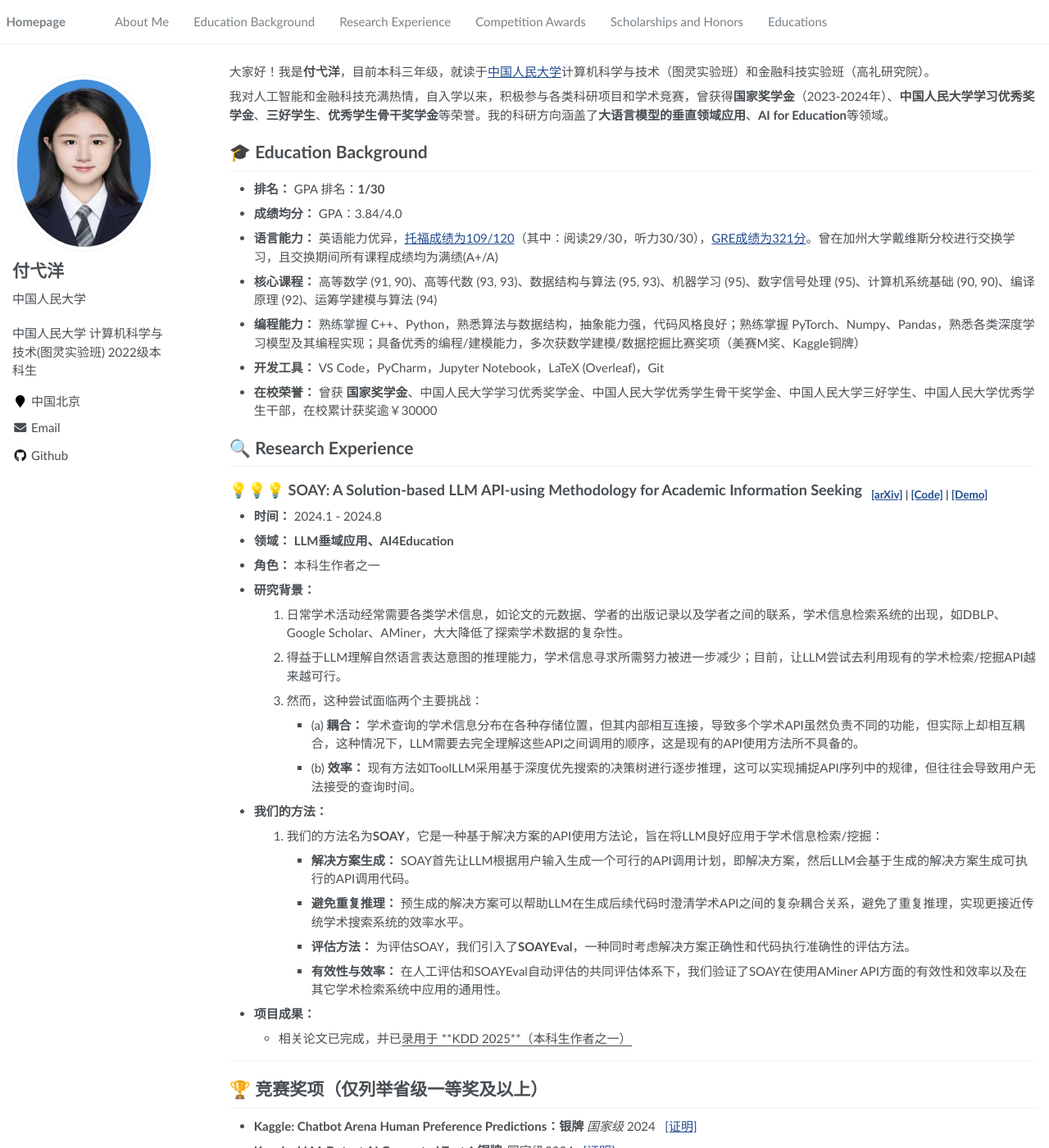
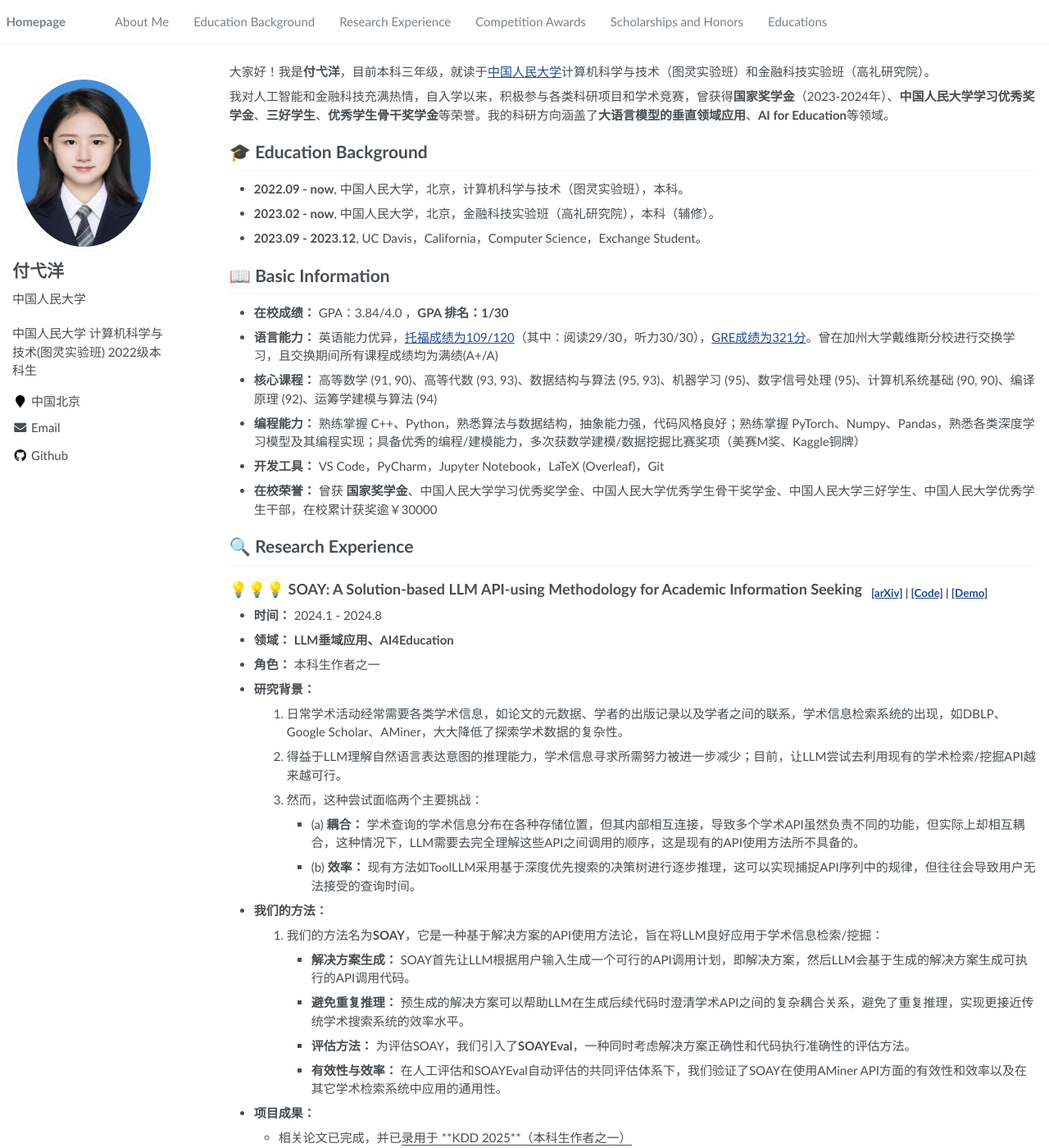
Before and after one commit to baiyingzhuying/baiyingzhuying.github.io, a Jekyll site: the page built from _pages/about.md, in a window 1280 px wide and 1400 px high. Shown: the whole window at 82% size. Built offline with Jekyll 4.4.1, drawn with Linux system fonts in a browser that asks for light colours; some of the changed text lies outside the part shown.

Commit message:
Update about.md

```diff
--- a/_pages/about.md
+++ b/_pages/about.md
@@ -21,14 +21,20 @@ redirect_from:
 我对人工智能和金融科技充满热情，自入学以来，积极参与各类科研项目和学术竞赛，曾获得**国家奖学金**（2023-2024年）、**中国人民大学学习优秀奖学金**、**三好学生**、**优秀学生骨干奖学金**等荣誉。我的科研方向涵盖了**大语言模型的垂直领域应用**、**AI for Education**等领域。
 
 # 🎓 Education Background
+- **2022.09 - now**, 中国人民大学，北京，计算机科学与技术（图灵实验班），本科。
+- **2023.02 - now**, 中国人民大学，北京，金融科技实验班（高礼研究院），本科（辅修）。
+- **2023.09 - 2023.12**, UC Davis，California，Computer Science，Exchange Student。
 
-- **排名：** GPA 排名：**1/30**
-- **成绩均分：** GPA：3.84/4.0
+# 📖 Basic Information
+
+- **在校成绩：** GPA：3.84/4.0 ，**GPA 排名：1/30**
 - **语言能力：** 英语能力优异，[托福成绩为109/120](https://baiyingzhuying.github.io/docs/ENGLISHtofel.pdf)（其中：阅读29/30，听力30/30），[GRE成绩为321分](https://baiyingzhuying.github.io/docs/ENGLISHgre.pdf)。曾在加州大学戴维斯分校进行交换学习，且交换期间所有课程成绩均为满绩(A+/A)
 - **核心课程：** 高等数学 (91, 90)、高等代数 (93, 93)、数据结构与算法 (95, 93)、机器学习 (95)、数字信号处理 (95)、计算机系统基础 (90, 90)、编译原理 (92)、运筹学建模与算法 (94)
 - **编程能力：** 熟练掌握 C++、Python，熟悉算法与数据结构，抽象能力强，代码风格良好；熟练掌握 PyTorch、Numpy、Pandas，熟悉各类深度学习模型及其编程实现；具备优秀的编程/建模能力，多次获数学建模/数据挖掘比赛奖项（美赛M奖、Kaggle铜牌）
 - **开发工具：** VS Code，PyCharm，Jupyter Notebook，LaTeX (Overleaf)，Git
 - **在校荣誉：** 曾获 **国家奖学金**、中国人民大学学习优秀奖学金、中国人民大学优秀学生骨干奖学金、中国人民大学三好学生、中国人民大学优秀学生干部，在校累计获奖逾￥30000
+
+
 
 # 🔍 Research Experience
 
@@ -55,8 +61,7 @@ redirect_from:
 ---
 
 
-
-# 🏆 **竞赛奖项（仅列举省级一等奖及以上）**
+# 🏆 Competition Achievements
 
 - **Kaggle: Chatbot Arena Human Preference Predictions：银牌** *国家级* 2024 &nbsp;&nbsp;[[证明]]([https://btlazzq.github.io/docs/AWARDLMSYS.png](https://baiyingzhuying.github.io/docs/AWARDkaggleLMSYSSliver.png))
 - **Kaggle: LLM-Detect AI Generated Text：铜牌** *国家级* 2024 &nbsp;&nbsp;[[证明]]([https://btlazzq.github.io/docs/AWARDLLMDetect.png](https://baiyingzhuying.github.io/docs/AWARDkaggleAIGenerateBronze.png))
```
Also changed, not shown: other parts of _pages/about.md (+0 -5 lines).
